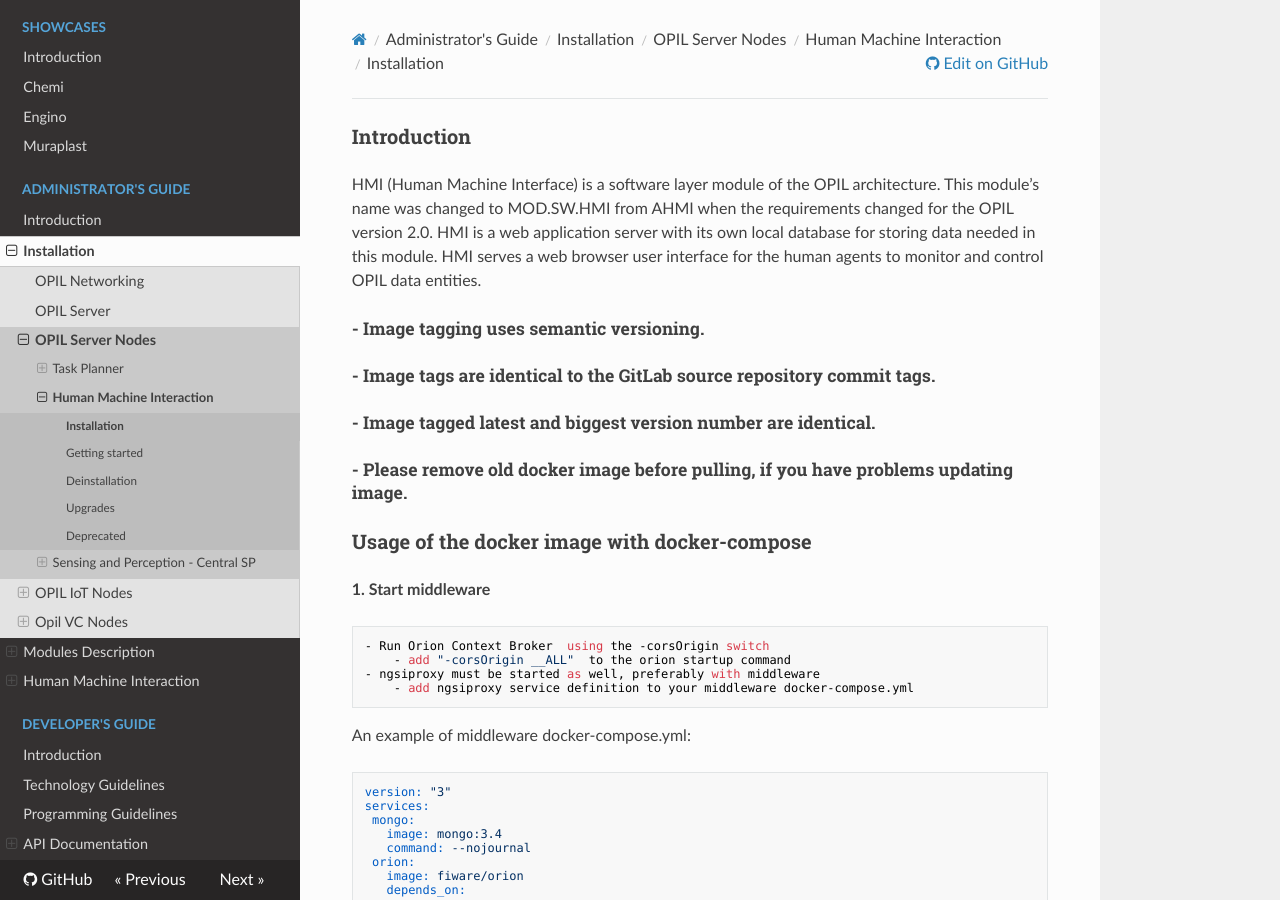
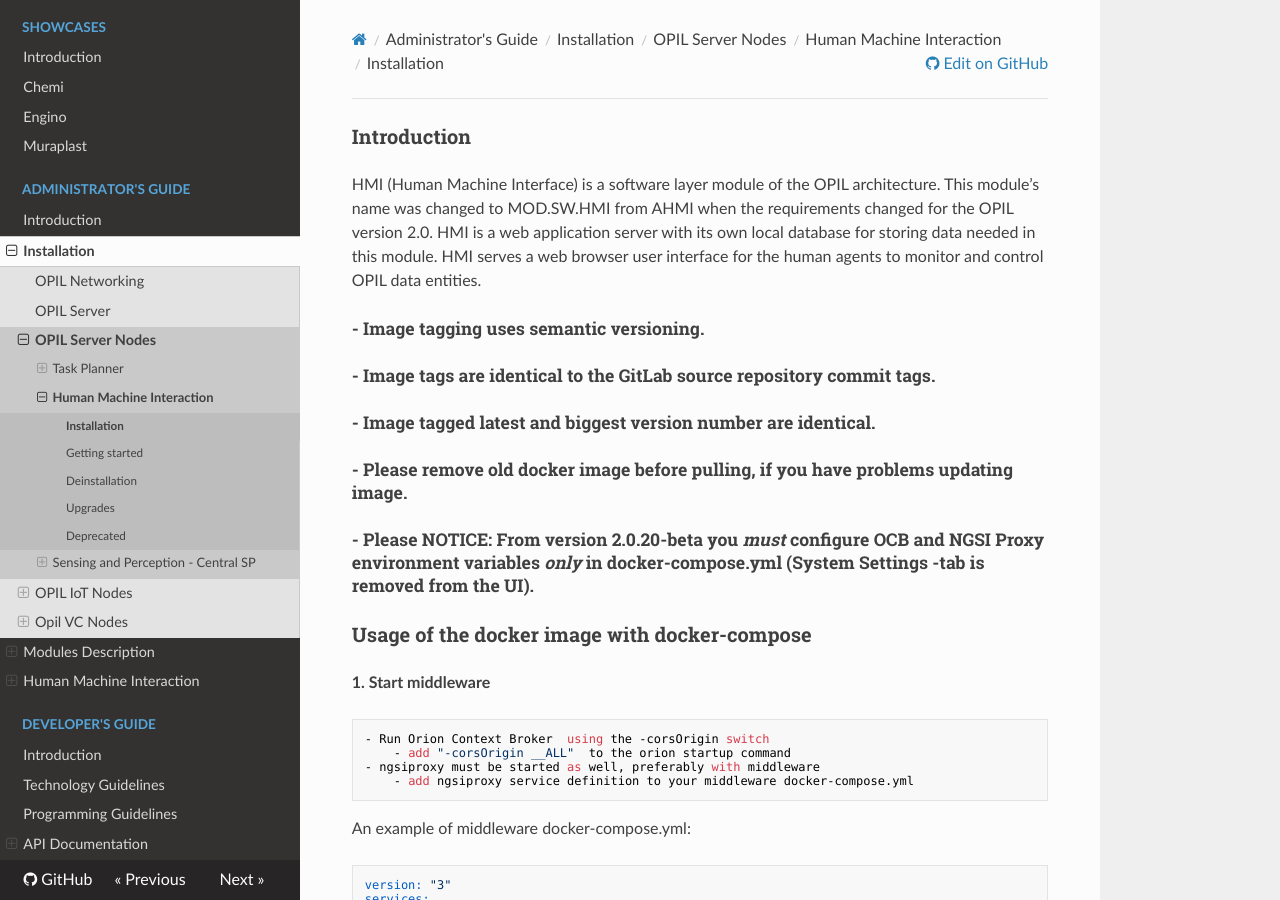
Before and after one commit to opil/documentation, an MkDocs documentation site: the page built from docs/admin/HMI/opil_server_hmi_install.md, in a window 1280 px wide and 900 px high. Built offline with MkDocs 1.6.1, drawn with Linux system fonts in a browser that asks for light colours; nearby versions of some CDN libraries; old or Windows-style settings are respelled for this version of MkDocs.

Commit message:
Update opil_server_hmi_install.md

```diff
--- a/docs/admin/HMI/opil_server_hmi_install.md
+++ b/docs/admin/HMI/opil_server_hmi_install.md
@@ -7,6 +7,7 @@
 ### - Image tags are identical to the GitLab source repository commit tags.
 ### - Image tagged latest and biggest version number are identical.
 ### - Please remove old docker image before pulling, if you have problems updating image.
+### - Please NOTICE: From version 2.0.20-beta you _must_ configure OCB and NGSI Proxy environment variables _only_ in docker-compose.yml (System Settings -tab is removed from the UI).
 
 # Usage of the docker image with docker-compose
 
```
